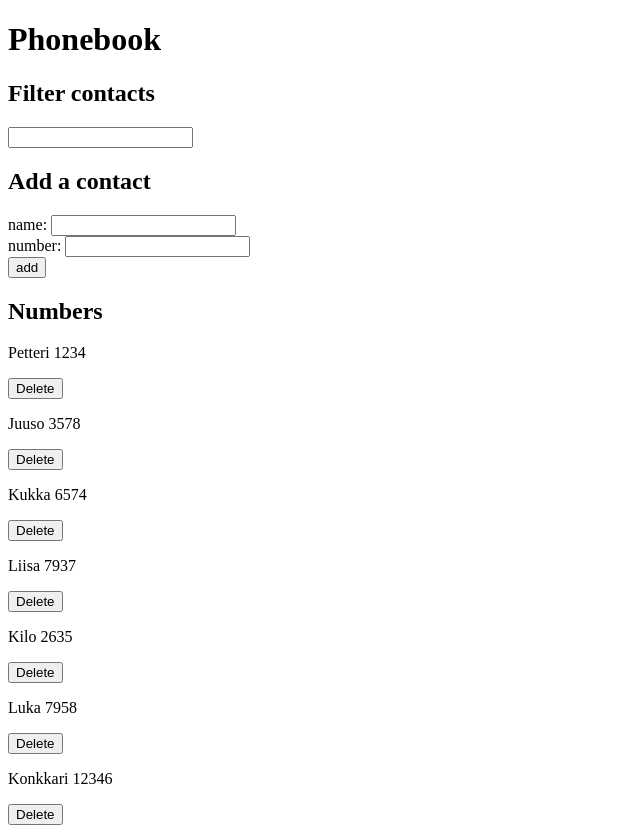
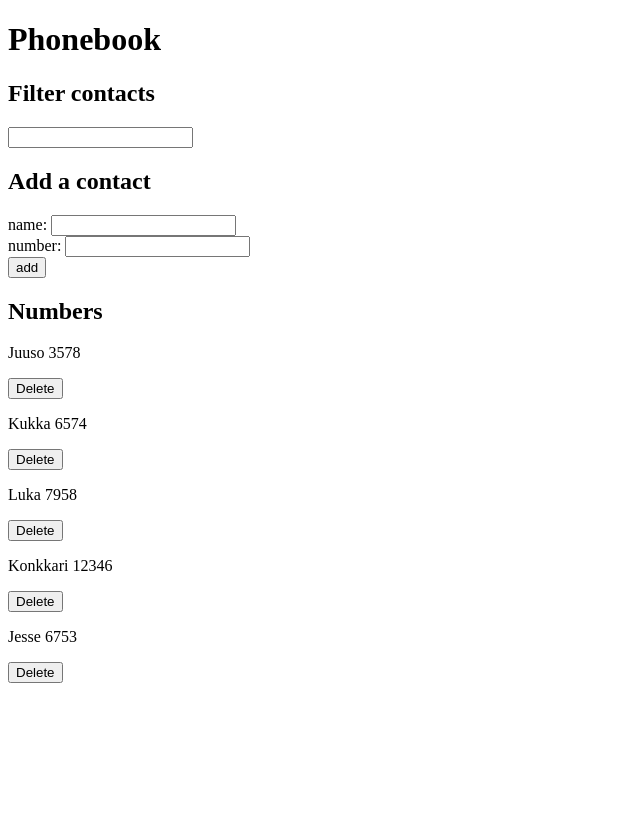
Before and after one commit to Jokemon-coder/FullStackOpen2, a React (Vite) app in the folder PhoneBook/: page / in a window 1280 px wide. Shown: the whole page, without its empty margins (0-640 px from the left). After the commit the page ends 800 px from the top, so only its background shows below. Built offline with nearby package versions, Linux system fonts and the light colour scheme; data requests are answered from the project's data file.

Commit message:
Task 2.16 done

```diff
--- a/PhoneBook/db.json
+++ b/PhoneBook/db.json
@@ -1,10 +1,5 @@
 {
   "persons": [
-    {
-      "name": "Petteri",
-      "number": "1234",
-      "id": 1
-    },
     {
       "name": "Juuso",
       "number": "3578",
@@ -16,16 +11,6 @@
       "id": 3
     },
     {
-      "name": "Liisa",
-      "number": "7937",
-      "id": 4
-    },
-    {
-      "name": "Kilo",
-      "number": "2635",
-      "id": 5
-    },
-    {
       "name": "Luka",
       "number": "7958",
       "id": 6
@@ -34,6 +19,11 @@
       "name": "Konkkari",
       "number": "12346",
       "id": 7
+    },
+    {
+      "name": "Jesse",
+      "number": "6753",
+      "id": 8
     }
   ]
 }
--- a/PhoneBook/src/App.jsx
+++ b/PhoneBook/src/App.jsx
@@ -3,13 +3,16 @@ import ContactForm from './Components/ContactForm'
 import Contacts from './Components/Contacts'
 import Filter from './Components/Filter'
 import notes from './Services/notes'
+import Notification from './Components/Notification'
 
 const App = () => {
-  const url = `http://localhost:3000/persons/`;
 
   const [persons, setPersons] = useState([])
   const [newName, setNewName] = useState("")
   const [newNum, setNewNum] = useState("")
+
+  const [notificationMessage, setNotificationMessage] = useState("");
+  const [visible, setVisible] = useState(false)
 
   const GetAllContacts = () => {
     notes.GetAll().then((personsData) => {
@@ -38,24 +41,6 @@ const App = () => {
     }
   }
 
-  useEffect(() => {
-    GetAllContacts();
-  }, [])
-
-  const HandleChange = (e) => {
-    //Distinguish nameInput and numberInput from eachother
-    if(e.target.id === "nameInput")
-    {
-      setNewName(e.target.value)
-      console.log(newName);
-    }
-    else
-    {
-      setNewNum(e.target.value)
-      console.log(newNum)
-    }
-  }
-
   const AddNewName = (e) => {
     let checkNum = /^\d+$/.test(newNum);
     e.preventDefault();
@@ -76,6 +61,7 @@ const App = () => {
       AddNewContact(nameObject);
       setNewName("");
       e.target.reset();
+      setNotificationMessage(`${newName} has been added to the list of contacts.`)
       //Return to prevent final else from giving an alert
       return;
 
@@ -111,6 +97,8 @@ const App = () => {
             setNewName("");
             setNewNum("");
             e.target.reset();
+
+            setNotificationMessage(`${newName}'s number has been updated.`)
           })
         }
       }
@@ -123,16 +111,14 @@ const App = () => {
 
   const DeleteContact = (contactId) => {
     notes.GetAll();
-    persons.forEach((person) => {
-      //console.log(person);
-    })
+
     const contact = persons.find(n => n.id === contactId);
-    //console.log(contact);
 
     notes.DeleteContact(contactId).then(() => {
       notes.GetAll().then((res => {
         console.log(res);
         setPersons(res);
+        setNotificationMessage(`${contact.name} has been deleted.`)
       }))
 
     })}
@@ -155,15 +141,45 @@ const App = () => {
     )
   })
 
+  const HandleChange = (e) => {
+    //Distinguish nameInput and numberInput from eachother
+    if(e.target.id === "nameInput")
+    {
+      setNewName(e.target.value)
+      console.log(newName);
+    }
+    else
+    {
+      setNewNum(e.target.value)
+      console.log(newNum)
+    }
+  }
+
   //Set filtered as persons whenever a new contact is added
   useEffect(() => {
     setFiltered(persons);
-  }, [persons])
+
+    //Whenever the notificationMessage is set and it is not empty, change visibility for notification and change it back after 5 seconds
+    if(notificationMessage !== "")
+    {
+      setVisible(true);
+      setTimeout(() => {
+        setVisible(false)
+        setNotificationMessage("")
+      }, 5000)
+    }
+
+  }, [persons, notificationMessage])
+
+  useEffect(() => {
+    GetAllContacts();
+  }, [])
 
   return (
     <div>
       <h1>Phonebook</h1>
       <Filter onChange={FilterContacts}/>
+      <Notification message={notificationMessage} visible={visible}></Notification>
       <ContactForm addNewName={AddNewName} onChange={HandleChange}/>
       <Contacts contacts={mappedFiltered}/>
     </div>
--- /dev/null
+++ b/PhoneBook/src/Components/Notification.jsx
@@ -0,0 +1,16 @@
+import React from "react";
+
+const Notification = ({message, visible}) => {
+
+    if(visible === true)
+    {
+
+    return(
+        <div className="notificationMessage">
+        <h2>{message}</h2>
+        </div>
+    )
+    }
+}
+
+export default Notification;
--- /dev/null
+++ b/PhoneBook/src/index.css
@@ -0,0 +1,19 @@
+.notificationMessage {
+    background-color: gray;
+    margin-top: 20px;
+    padding: 5px;
+    height: 70px;
+    display: flex;
+    align-content: center;
+    border: 2px solid black;
+    border-radius: 30px;
+
+}
+
+.notificationMessage h2 {
+    color: white;
+    font-size: 25px;
+    height: auto;
+
+
+}
--- a/PhoneBook/src/main.jsx
+++ b/PhoneBook/src/main.jsx
@@ -1,5 +1,6 @@
 import ReactDOM from 'react-dom/client'
 import App from './App.jsx'
+import './index.css'
 
 ReactDOM.createRoot(document.getElementById('root')).render(
     <App/>
```
